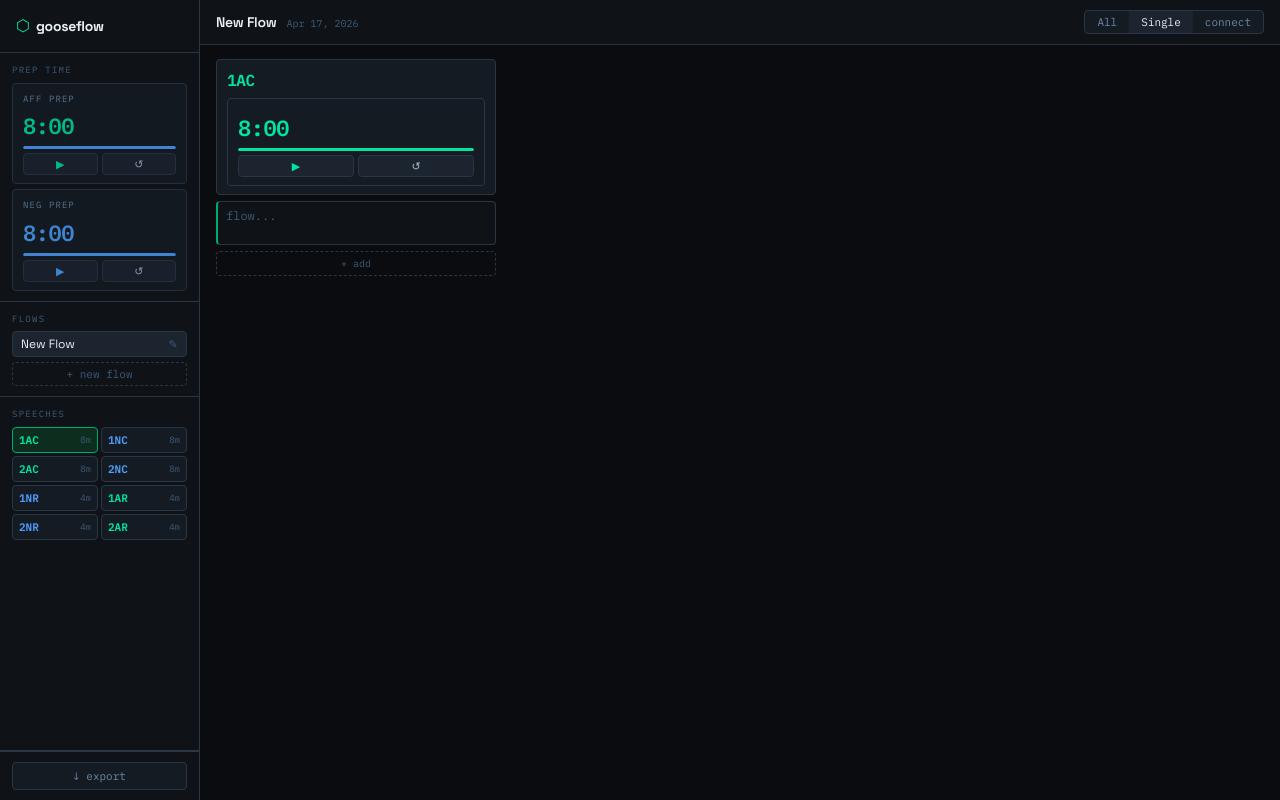
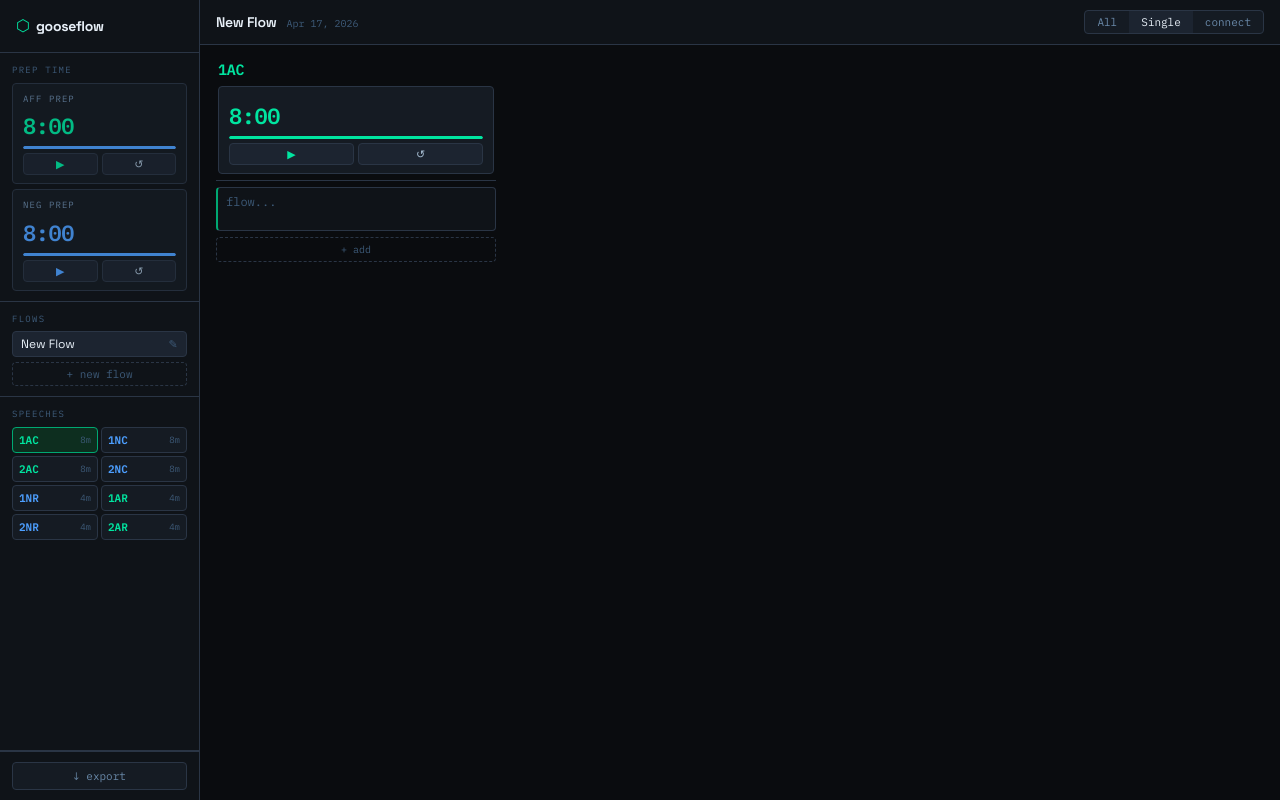
Before and after one commit to picklngoose/gooseflow, a React (Vite) app: page / in a window 1280 px wide. Built offline with nearby package versions, Linux system fonts and the light colour scheme.

Commit message:
Refactor header styles and remove unused classes
Removed unused styles and adjusted padding and font sizes.

```diff
--- a/SpeechColumn.module.css
+++ b/SpeechColumn.module.css
@@ -9,52 +9,23 @@
 }
 
 .header {
-  background: var(--bg-2);
-  border: 1px solid var(--border);
-  border-radius: var(--radius);
-  padding: 8px 10px;
   display: flex;
   flex-direction: column;
-  gap: 6px;
+  gap: 4px;
   flex-shrink: 0;
-}
-
-.headerTop {
-  display: flex;
-  align-items: center;
-  justify-content: space-between;
+  padding: 0 2px 6px;
+  border-bottom: 1px solid var(--border);
 }
 
 .label {
   font-family: var(--font-mono);
-  font-size: 16px;
+  font-size: 15px;
   font-weight: 600;
   letter-spacing: -0.02em;
 }
 
 .label.aff { color: var(--accent-aff); }
 .label.neg { color: var(--accent-neg); }
-
-.side {
-  font-family: var(--font-mono);
-  font-size: 8px;
-  letter-spacing: 0.14em;
-  padding: 2px 5px;
-  border-radius: 2px;
-  font-weight: 600;
-}
-
-.side.aff {
-  background: var(--tag-green);
-  color: var(--accent-aff-dim);
-  border: 1px solid var(--accent-aff-dim);
-}
-
-.side.neg {
-  background: var(--tag-red);
-  color: var(--accent-neg-dim);
-  border: 1px solid var(--accent-neg-dim);
-}
 
 .cells {
   display: flex;
```
